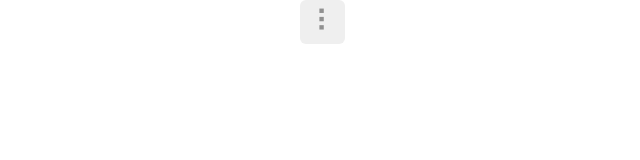
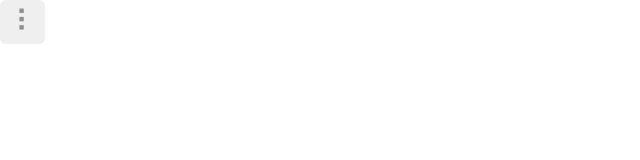
Before and after one commit to niccostantini/three-dots-dropdown, a website built with webpack: page src/template.html in a window 1280 px wide. Shown: the whole page, without its empty margins (0-640 px from the left). Built offline with nearby package versions, Linux system fonts and the light colour scheme.

Commit message:
Removed left positioning for .dropdown

```diff
--- a/src/style.css
+++ b/src/style.css
@@ -31,7 +31,6 @@
 
 .dropdown {
     position: absolute;
-    left: 300px;
 }
 
 .dropdown-content {
```
